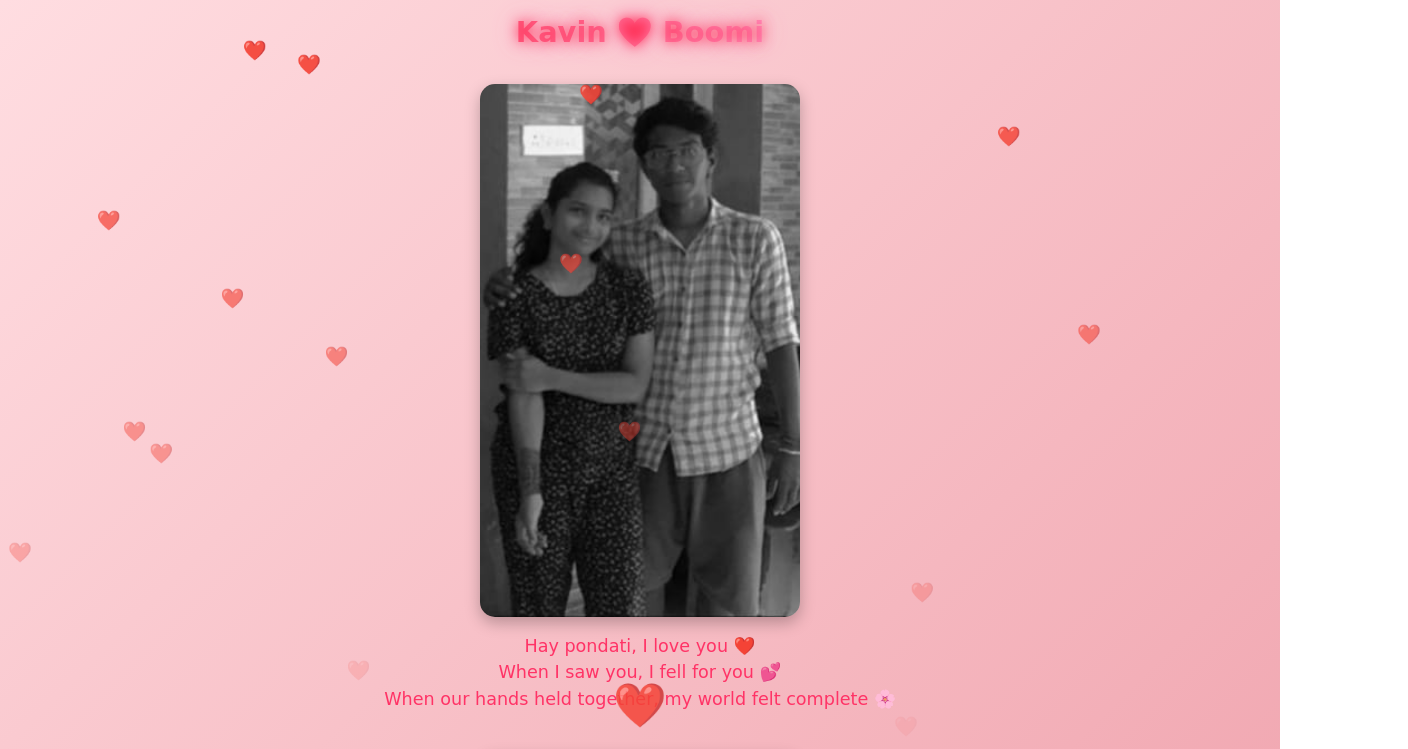
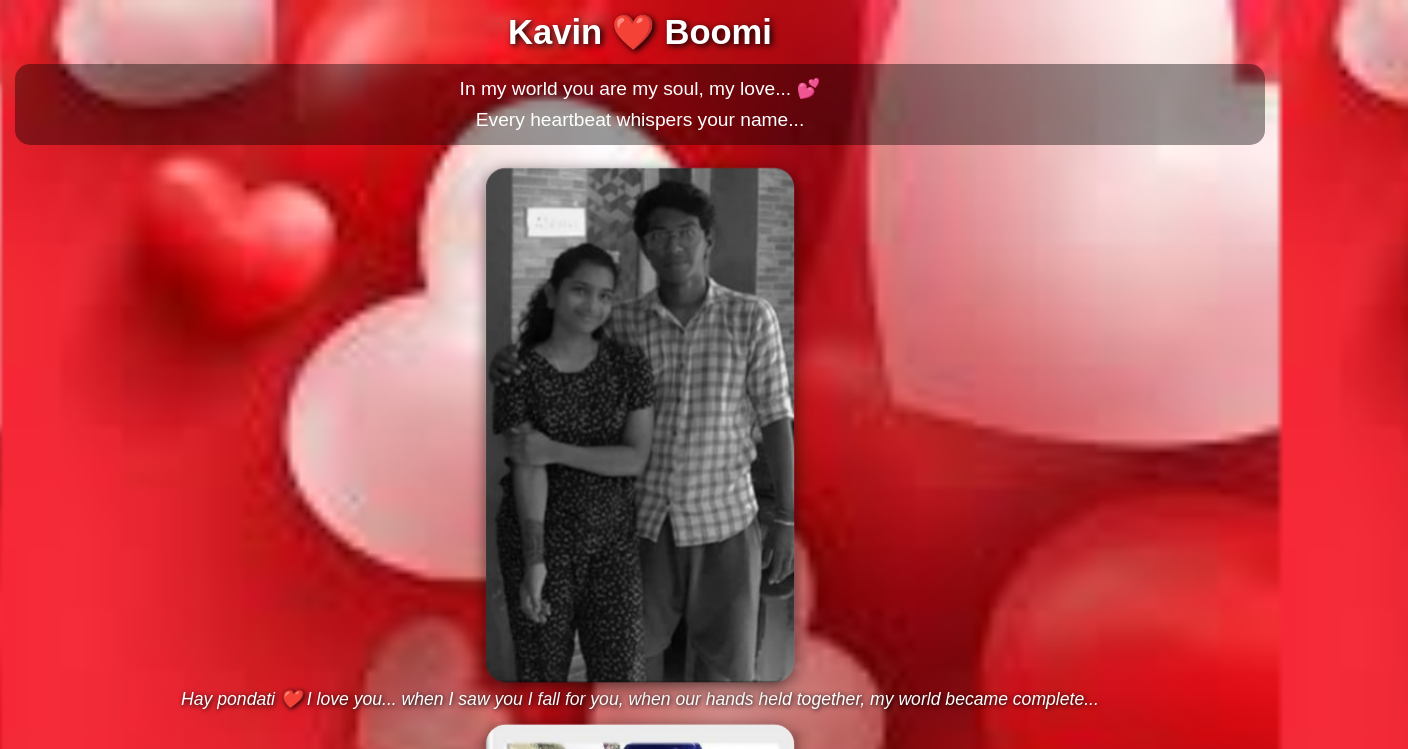
Before and after one commit to kavinmayil/Us, a plain HTML site: page index.html in a window 1280 px wide. Shown: the top 749 px of the page, 1408 px wide, since content can reach past the window. Drawn offline with Linux system fonts and the light colour scheme.

Commit message:
Update index.html

```diff
--- a/index.html
+++ b/index.html
@@ -8,167 +8,113 @@
     body {
       margin: 0;
       padding: 0;
-      font-family: 'Poppins', cursive, sans-serif;
-      background: linear-gradient(135deg, #ffdde1, #ee9ca7);
-      color: #ff2d55;
+      font-family: 'Cursive', sans-serif;
+      background: url('home.jpeg') no-repeat center center fixed;
+      background-size: cover;
+      color: white;
       text-align: center;
+      min-height: 100vh;
       display: flex;
       flex-direction: column;
-      align-items: center;
-      overflow-x: hidden;
-      overflow-y: auto;
-      position: relative;
+      justify-content: space-between;
+      animation: fadeIn 2s ease-in-out;
     }
 
     header {
-      font-size: 1.8rem;
+      font-size: 1.8em;
       font-weight: bold;
-      padding: 15px;
-      background: linear-gradient(90deg, #ff4d6d, #ff94c2);
-      -webkit-background-clip: text;
-      -webkit-text-fill-color: transparent;
-      animation: glow 2s infinite alternate;
+      margin-top: 15px;
+      text-shadow: 2px 2px 5px black;
+      animation: heartbeat 2s infinite;
     }
 
-    .photo-block {
-      margin: 20px 0;
-      animation: fadeUp 2s ease-in-out;
+    .dialogues {
+      padding: 10px;
+      font-size: 1.2em;
+      line-height: 1.6;
+      background: rgba(0, 0, 0, 0.4);
+      border-radius: 15px;
+      margin: 15px;
+      animation: fadeInUp 2s ease-in-out;
     }
 
-    .photo-block img {
-      width: 85%;
-      max-width: 320px;
-      border-radius: 15px;
-      box-shadow: 0 6px 15px rgba(0,0,0,0.25);
-      transition: opacity 1s ease-in-out;
+    .images {
+      margin: 15px;
+    }
+
+    .images img {
+      width: 90%;
+      max-width: 300px;
+      border-radius: 20px;
+      box-shadow: 0px 4px 15px rgba(0, 0, 0, 0.6);
+      margin-bottom: 10px;
+      animation: zoomIn 3s infinite alternate;
     }
 
     .caption {
-      margin-top: 12px;
-      font-size: 1.1rem;
-      line-height: 1.5;
-      color: #ff3366;
-      font-weight: 500;
-      padding: 0 10px;
-      animation: fadeUp 2.5s ease-in-out;
+      font-size: 1.1em;
+      font-style: italic;
+      margin-bottom: 20px;
+      text-shadow: 1px 1px 5px black;
+      animation: fadeInUp 2s ease-in-out;
     }
 
-    /* Floating heart button */
-    .heart {
-      position: fixed;
-      bottom: 60px; /* moved up to avoid blocking text */
-      font-size: 2.5rem;
-      color: #ff2d55;
+    .heart-btn {
+      margin: 20px auto;
+      font-size: 2.5em;
       cursor: pointer;
-      animation: float 3s infinite ease-in-out;
-      z-index: 1000;
+      animation: pulse 1.5s infinite;
     }
 
-    /* Heart rain effect */
-    .rain {
-      position: absolute;
-      top: 0;
-      left: 0;
-      width: 100%;
-      height: 100%;
-      pointer-events: none;
-      overflow: hidden;
-      z-index: 0;
+    @keyframes fadeIn {
+      from {opacity: 0;}
+      to {opacity: 1;}
     }
 
-    .raindrop {
-      position: absolute;
-      top: -20px;
-      font-size: 1.2rem;
-      color: #ff4d6d;
-      animation: fall linear infinite;
+    @keyframes fadeInUp {
+      from {transform: translateY(20px); opacity: 0;}
+      to {transform: translateY(0); opacity: 1;}
     }
 
-    @keyframes fall {
-      0% { transform: translateY(0); opacity: 1; }
-      100% { transform: translateY(100vh); opacity: 0; }
+    @keyframes heartbeat {
+      0%, 100% { transform: scale(1); }
+      50% { transform: scale(1.2); }
     }
 
-    @keyframes float {
-      0% { transform: translateY(0) scale(1); opacity: 1; }
-      50% { transform: translateY(-15px) scale(1.1); opacity: 0.8; }
-      100% { transform: translateY(0) scale(1); opacity: 1; }
+    @keyframes zoomIn {
+      from {transform: scale(1);}
+      to {transform: scale(1.05);}
     }
 
-    @keyframes fadeUp {
-      from { opacity: 0; transform: translateY(30px); }
-      to { opacity: 1; transform: translateY(0); }
-    }
-
-    @keyframes glow {
-      from { text-shadow: 0 0 5px #ff4d6d, 0 0 10px #ff94c2; }
-      to { text-shadow: 0 0 15px #ff2d55, 0 0 30px #ff94c2; }
+    @keyframes pulse {
+      0% {transform: scale(1);}
+      50% {transform: scale(1.3); color: #ff4d6d;}
+      100% {transform: scale(1);}
     }
   </style>
 </head>
 <body>
-
   <header>Kavin ❤️ Boomi</header>
 
-  <!-- First image + caption -->
-  <div class="photo-block">
-    <img id="img1" src="pic1.jpg" alt="Our Memory 1">
-    <div class="caption" id="caption1">
-      Hay pondati, I love you ❤️<br>
-      When I saw you, I fell for you 💕<br>
-      When our hands held together, my world felt complete 🌸
-    </div>
+  <div class="dialogues">
+    In my world you are my soul, my love... 💕<br>
+    Every heartbeat whispers your name...
   </div>
 
-  <!-- Second image + caption -->
-  <div class="photo-block">
-    <img id="img2" src="pic2.jpg" alt="Our Memory 2">
-    <div class="caption" id="caption2">
-      When my life is dark, you are my sunshine ☀️<br>
-      In my love forest, you will be my princess 👑<br>
-      My beauty from the heart, forever mine ❤️
-    </div>
+  <div class="images">
+    <img src="pic1.jpg" alt="Our Pic 1">
+    <div class="caption">Hay pondati ❤️ I love you... when I saw you I fall for you, when our hands held together, my world became complete...</div>
+
+    <img src="pic2.jpg" alt="Our Pic 2">
+    <div class="caption">When my life is dark, you are my sunshine ☀️. In my love forest, you are my princess 👑, my beauty from the heart...</div>
   </div>
 
-  <!-- Floating heart button to go next -->
-  <div class="heart" onclick="window.location.href='love.html'">❤️</div>
-
-  <!-- Rain hearts container -->
-  <div class="rain" id="rain"></div>
+  <div class="heart-btn" onclick="nextPage()">❤️</div>
 
   <script>
-    // Slideshow effect (change image every 15 sec)
-    const images1 = ["pic1.jpg", "pic1b.jpg"]; // add second variation if you want
-    const images2 = ["pic2.jpg", "pic2b.jpg"];
-    let index1 = 0;
-    let index2 = 0;
-
-    setInterval(() => {
-      index1 = (index1 + 1) % images1.length;
-      document.getElementById("img1").src = images1[index1];
-    }, 15000);
-
-    setInterval(() => {
-      index2 = (index2 + 1) % images2.length;
-      document.getElementById("img2").src = images2[index2];
-    }, 15000);
-
-    // Heart rain effect
-    function createHeart() {
-      const heart = document.createElement("div");
-      heart.classList.add("raindrop");
-      heart.innerHTML = "❤️";
-      heart.style.left = Math.random() * 100 + "vw";
-      heart.style.animationDuration = (2 + Math.random() * 3) + "s";
-      document.getElementById("rain").appendChild(heart);
-
-      setTimeout(() => {
-        heart.remove();
-      }, 5000);
+    function nextPage() {
+      window.location.href = "love.html";
     }
-
-    setInterval(createHeart, 300);
   </script>
-
 </body>
 </html>
```
